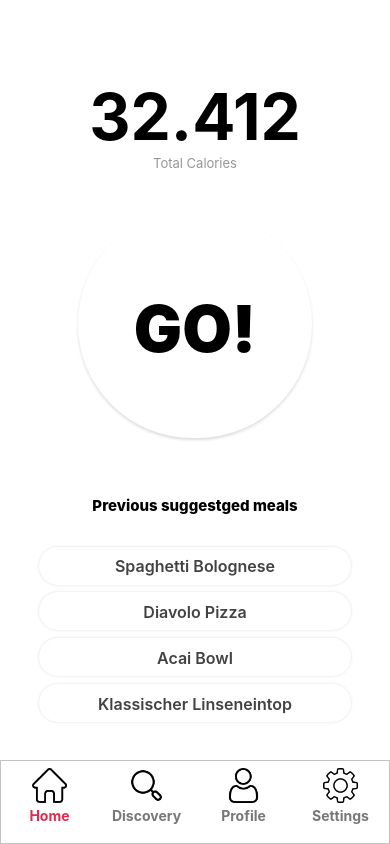
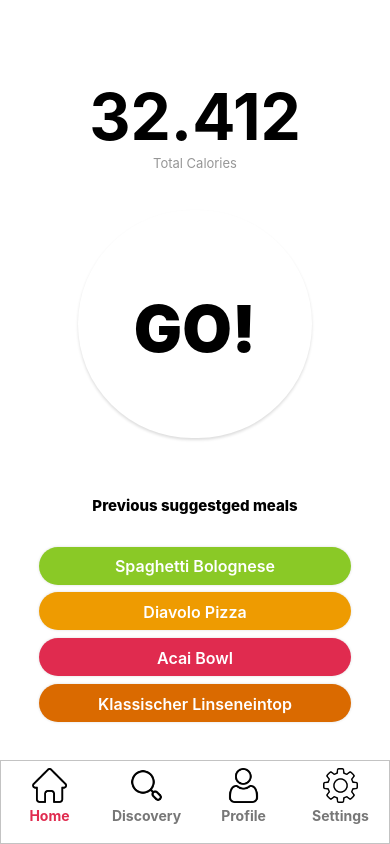
Before and after one commit to Linus-CS/food-app, a React Native app: screen / in a window 390 px wide. Built offline with nearby package versions, Linux system fonts and the light colour scheme.

Commit message:
Added colors

```diff
--- a/src/components/Previous.tsx
+++ b/src/components/Previous.tsx
@@ -2,8 +2,8 @@ import { View, Text, StyleSheet } from "react-native";
 
 export default function Previous(props: any) {
     return (
-        <View style={{ ...styles.container, ...props.style }}>
-            <Text style={styles.text}>{props.children}</Text>
+        <View style={{ ...styles.container, ...props.style, backgroundColor: props.children[1] }}>
+            <Text style={styles.text}>{props.children[0]}</Text>
         </View>
     );
 }
@@ -24,7 +24,7 @@ const styles = StyleSheet.create({
     text: {
         fontStyle: "normal",
         fontSize: 16,
-        color: "#424242",
+        color: "white",
         fontWeight: "600",
         textAlign: "center"
     }
--- a/src/components/Swipe.tsx
+++ b/src/components/Swipe.tsx
@@ -8,7 +8,7 @@ export default function Swipe(props: any) {
     const [posX, setPosX] = useState(~0);
     const [isRunning, setIsRunning] = useState(false);
     const [foodId, setFoodId] = useState(0);
-    const animationValue = useRef(new Animated.Value(transform)).current;
+    const animationValue = useRef(new Animated.Value(0)).current;
 
     if (transform > 20 && !isRunning) {
         setIsRunning(true);
@@ -47,6 +47,7 @@ export default function Swipe(props: any) {
             }, 100)
         });
     }
+
     return (
         <Animated.View
             onTouchStart={(e) => setPosX(e.nativeEvent.locationX)}
--- a/src/screens/Home.tsx
+++ b/src/screens/Home.tsx
@@ -9,7 +9,7 @@ export default function Home(props: any) {
 
     // Replace with actual data
     const calories = 32412
-    const previousSuggestions = ["Spaghetti Bolognese", "Diavolo Pizza", "Acai Bowl", "Klassischer Linseneintop"];
+    const previousSuggestions = [["Spaghetti Bolognese", "#8AC926"], ["Diavolo Pizza", "#EE9B01"], ["Acai Bowl", "#E02B4F"], ["Klassischer Linseneintop", "#DA6A00"]];
 
     if (suggest) {
         return <Suggestion></Suggestion>;
--- a/src/screens/Suggestion.tsx
+++ b/src/screens/Suggestion.tsx
@@ -1,5 +1,5 @@
 
-import { useState } from 'react';
+
 import { View, Text, StyleSheet, Image } from 'react-native';
 import Swipe from '../components/Swipe';
 
@@ -11,14 +11,17 @@ export default function Suggestion(props: any) {
     // Request new food items...
     const foods = ["Rote Linsen-Kokos-Suppe", "Spinat mit Spiegelei", "Eierkuchen", "Kartoffelpuffer", "Fischstäbchen"];
 
-
     return (
         <View style={styles.container}>
             <Text style={styles.header}>FoodApp</Text>
-            <Swipe>{foods}</Swipe>
+            <Swipe >{foods}</Swipe>
             <View style={styles.gradeContainer}>
-                <Image style={styles.close} source={close} />
-                <Image style={styles.heart} source={heart} />
+                <View style={styles.closeContainer}>
+                    <Image style={styles.close} source={close} />
+                </View>
+                <View style={styles.heartContainer}>
+                    <Image style={styles.heart} source={heart} />
+                </View>
             </View>
         </View>
     );
@@ -34,6 +37,8 @@ const styles = StyleSheet.create({
         flex: 1,
         flexDirection: "row",
         marginTop: "10%",
+        justifyContent: "center",
+        alignItems: "center",
     },
     header: {
         marginTop: "20%",
@@ -41,14 +46,29 @@ const styles = StyleSheet.create({
         fontSize: 24,
         fontWeight: "bold",
     },
+    closeContainer: {
+        backgroundColor: "#FFB8B8",
+        width: "20%",
+        aspectRatio: 1 / 1,
+        borderRadius: 100,
+        margin: "10%",
+    },
+    heartContainer: {
+        backgroundColor: "#B8FFB8",
+        width: "20%",
+        aspectRatio: 1 / 1,
+        borderRadius: 100,
+        margin: "10%",
+    },
     close: {
         width: 52,
         height: 52,
-        margin: "10%",
+        margin: "19%",
     },
     heart: {
         width: 60,
         height: 60,
-        margin: "10%",
+        marginVertical: "15%",
+        marginHorizontal: "13%",
     }
 });
```
